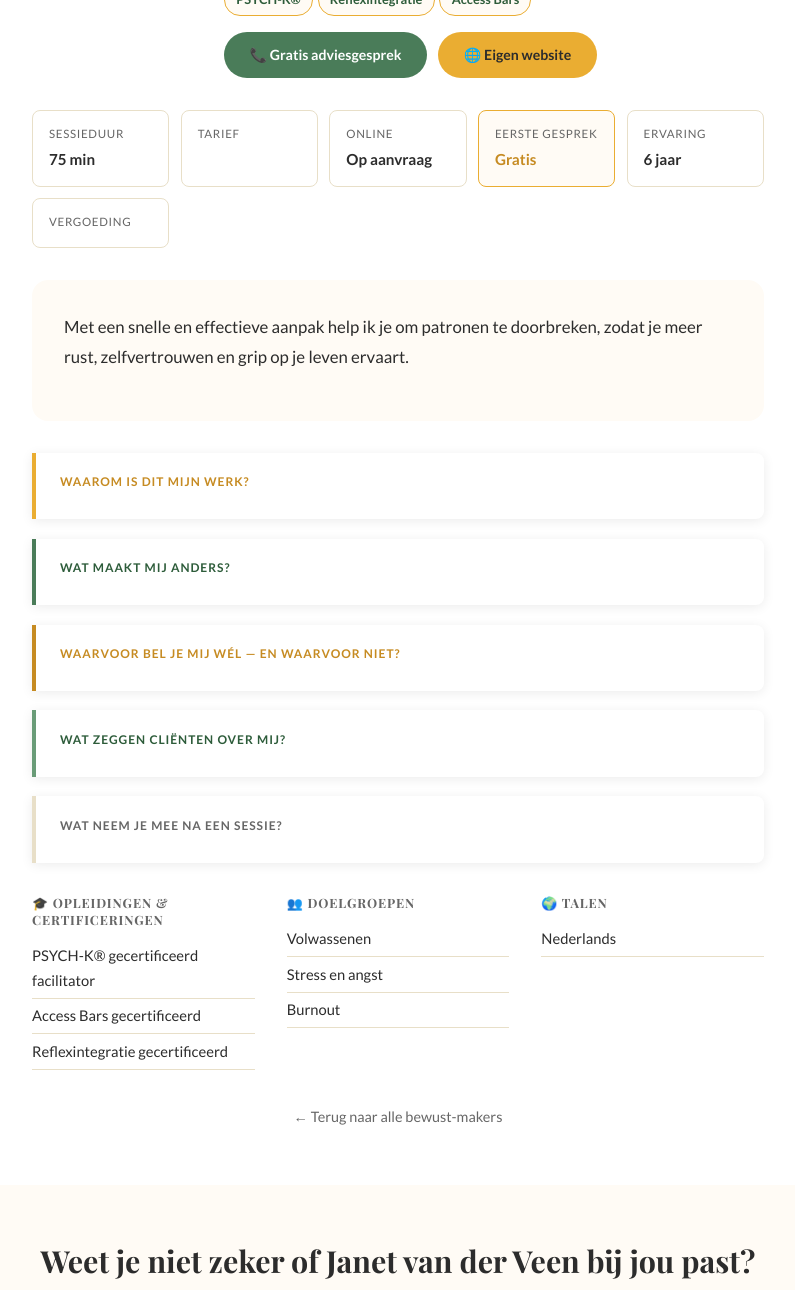
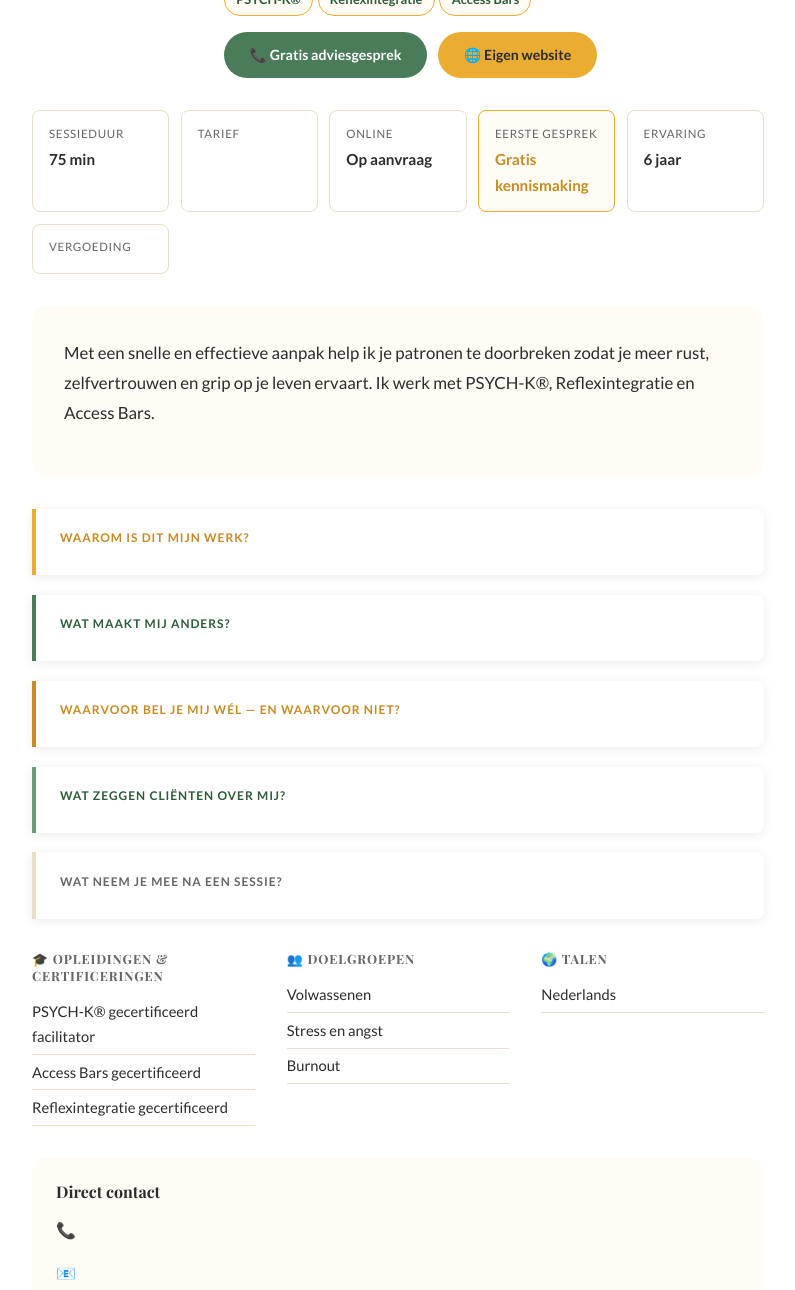
Before and after one commit to hands4flownl/nederland-bewust, a Jekyll site: the page built from _bewust-makers/welkom-bij-praktijk-janet-van-der-veen.md, in a window 1280 px wide and 1400 px high, scrolled down 372 px, cut to the strip 110-1400 px from the top of the window. Shown: the whole strip, without its empty margins (242-1037 px from the left). Built offline with Jekyll 4.4.1, drawn with Linux system fonts in a browser that asks for light colours; a script that is not in the unit is left out.

Commit message:
Profiel bijgewerkt met correcte info: Janet van der Veen

```diff
--- a/_bewust-makers/welkom-bij-praktijk-janet-van-der-veen.md
+++ b/_bewust-makers/welkom-bij-praktijk-janet-van-der-veen.md
@@ -12,10 +12,12 @@ methoden:
   - "Reflexintegratie"
   - "Access Bars"
 website: ""
+email_zichtbaar: ""
+telefoon: ""
 online: "Op aanvraag"
 sessieduur: "75 min"
 tarief: ""
-eerste_gesprek: "Gratis"
+eerste_gesprek: "Gratis kennismaking"
 vergoeding: ""
 ervaringsjaren: 6
 talen:
@@ -29,7 +31,7 @@ opleidingen:
   - "Access Bars gecertificeerd"
   - "Reflexintegratie gecertificeerd"
 verenigingen: []
-bio: "Met een snelle en effectieve aanpak help ik je om patronen te doorbreken, zodat je meer rust, zelfvertrouwen en grip op je leven ervaart."
+bio: "Met een snelle en effectieve aanpak help ik je patronen te doorbreken zodat je meer rust, zelfvertrouwen en grip op je leven ervaart. Ik werk met PSYCH-K®, Reflexintegratie en Access Bars."
 waarom: ""
 onderscheid: ""
 voor_wie: ""
```
